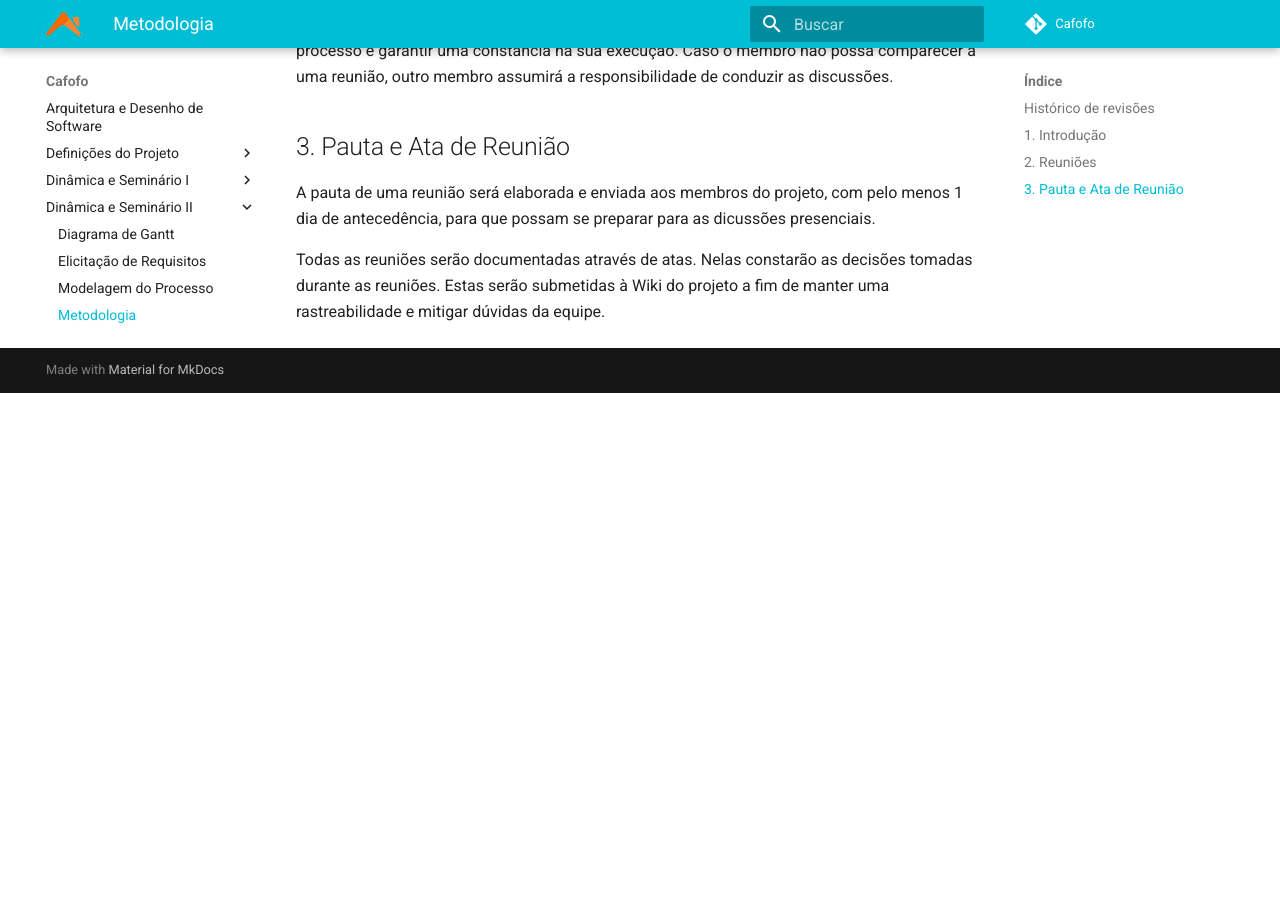
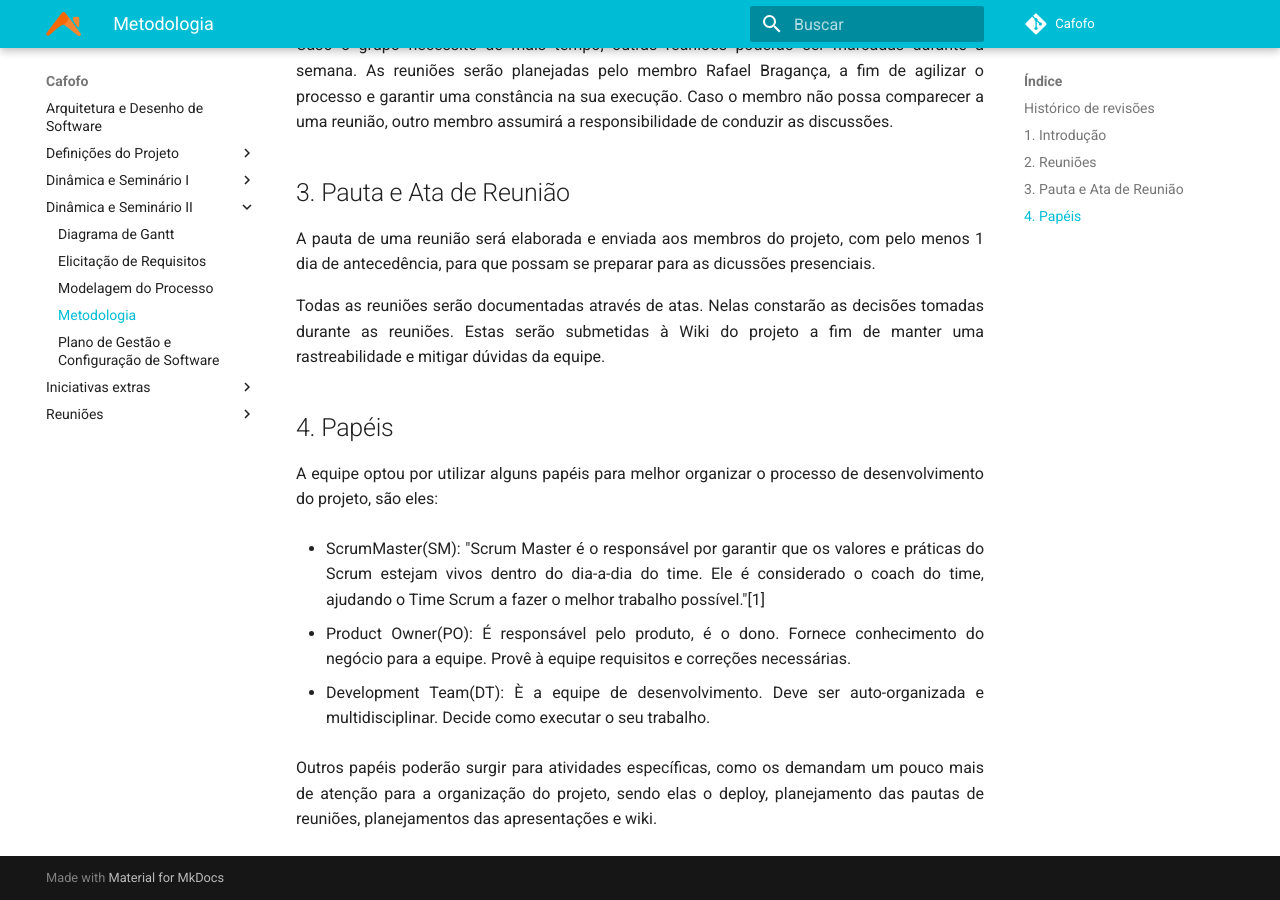
Before and after one commit to desenho-2019/Wiki, an MkDocs documentation site: the page built from docs/Dinâmica e Seminário II/metodologia.md, in a window 1280 px wide and 900 px high, scrolled down 907 px. Built offline with MkDocs 1.6.1 and Material for MkDocs 9.7.7, drawn with Linux system fonts in a browser that asks for light colours; before the commit the page ends 1300 px from its top, so only the background shows below that; some of the changed text lies outside the part shown.

Commit message:
Added topic 4 to metodologia file

```diff
--- a/docs/Dinâmica e Seminário II/metodologia.md
+++ b/docs/Dinâmica e Seminário II/metodologia.md
@@ -4,11 +4,12 @@
 |   Data   |  Versão  |        Descrição       |          Autor(es)          |
 |:--------:|:--------:|:----------------------:|:---------------------------:|
 |02/09/2019|   0.1    | Criação do Documento |  [Rafael](https://github.com/rafaelbrg) |
-|04/09/2019|   0.1    | Adicionados os topicos 2 e 3 |  [Rafael](https://github.com/rafaelbrg) |
+|04/09/2019|   0.2    | Adicionados os topicos 2 e 3 |  [Rafael](https://github.com/rafaelbrg) |
+|04/09/2019|   0.3    | Adicionados os topicos 4 |  [Rafael](https://github.com/rafaelbrg) |
 
 ## 1. Introdução
 
-A metodologia de desenvolvimento do projeto vai ser uma prática ágil baseada no scrum mas com algumas modificacoes pra melhor atender as necessidades da equipe. Utilizaremos daily meeting, sistema de sprints com sprint planning e sprint review, o sistema kanban integrado ao github pra um melhor controle e acompanhamento das atividades e nosso desenvolvimento vai ser fortemente fundamentado na comunicação constante.
+<p align = "justify">A metodologia de desenvolvimento do projeto vai ser uma prática ágil baseada no scrum mas com algumas modificacoes pra melhor atender as necessidades da equipe. Utilizaremos daily meeting, sistema de sprints com sprint planning e sprint review, o sistema kanban integrado ao github pra um melhor controle e acompanhamento das atividades e nosso desenvolvimento vai ser fortemente fundamentado na comunicação constante.</p>
 
 ## 2. Reuniões
 |   Dia   |  Hora  |        Frequência       | Objetivo |
@@ -16,12 +17,24 @@
 |Segunda-feira|12:20|Semanal|Organizar os andamentos da sprint|
 
 
-Por uma compatibilidade de horários, o grupo decidiu por realizar as reuniões semanais na segunda-feira as 12:20. O tempo reservado para tais reunões é de 1:40h.
+<p align = "justify">Por uma compatibilidade de horários, o grupo decidiu por realizar as reuniões semanais na segunda-feira as 12:20. O tempo reservado para tais reunões é de 1:40h.
 Nessas reuniões o grupo discutirá os feitos da semana anterior e realizará o planejamento da próxima semana. Caso o grupo necessite de mais tempo, outras reuniões poderão ser marcadas durante a semana.
-As reuniões serão planejadas pelo membro Rafael Bragança, a fim de agilizar o processo e garantir uma constância na sua execução. Caso o membro não possa comparecer a uma reunião, outro membro assumirá a responsibilidade de conduzir as discussões.
+As reuniões serão planejadas pelo membro Rafael Bragança, a fim de agilizar o processo e garantir uma constância na sua execução. Caso o membro não possa comparecer a uma reunião, outro membro assumirá a responsibilidade de conduzir as discussões. </p>
 
 ## 3. Pauta e Ata de Reunião
 
-A pauta de uma reunião será elaborada e enviada aos membros do projeto, com pelo menos 1 dia de antecedência, para que possam se preparar para as dicussões presenciais.
+<p align = "justify">A pauta de uma reunião será elaborada e enviada aos membros do projeto, com pelo menos 1 dia de antecedência, para que possam se preparar para as dicussões presenciais.</p>
 
-Todas as reuniões serão documentadas através de atas. Nelas constarão as decisões tomadas durante as reuniões. Estas serão submetidas à Wiki do projeto a fim de manter uma rastreabilidade e mitigar dúvidas da equipe.
+<p align = "justify">Todas as reuniões serão documentadas através de atas. Nelas constarão as decisões tomadas durante as reuniões. Estas serão submetidas à Wiki do projeto a fim de manter uma rastreabilidade e mitigar dúvidas da equipe.</p>
+
+## 4. Papéis
+
+ <p align = "justify">A equipe optou por utilizar alguns papéis para melhor organizar o processo de desenvolvimento do projeto, são eles:</p>
+
+ * <p align = "justify">ScrumMaster(SM): "Scrum Master é o responsável por garantir que os valores e práticas do Scrum estejam vivos dentro do dia-a-dia do time. Ele é considerado o coach do time, ajudando o Time Scrum a fazer o melhor trabalho possível."[1]</p>
+
+* <p align = "justify">Product Owner(PO): É responsável pelo produto, é o dono. Fornece conhecimento do negócio para a equipe. Provê à equipe requisitos e correções necessárias.</p>
+
+* <p align = "justify">Development Team(DT): È a equipe de desenvolvimento. Deve ser auto-organizada e multidisciplinar. Decide como executar o seu trabalho.</p>
+
+ <p align = "justify">Outros papéis poderão surgir para atividades específicas, como os demandam um pouco mais de atenção para a organização do projeto, sendo elas o deploy, planejamento das pautas de reuniões, planejamentos das apresentações e wiki. </p>
```
